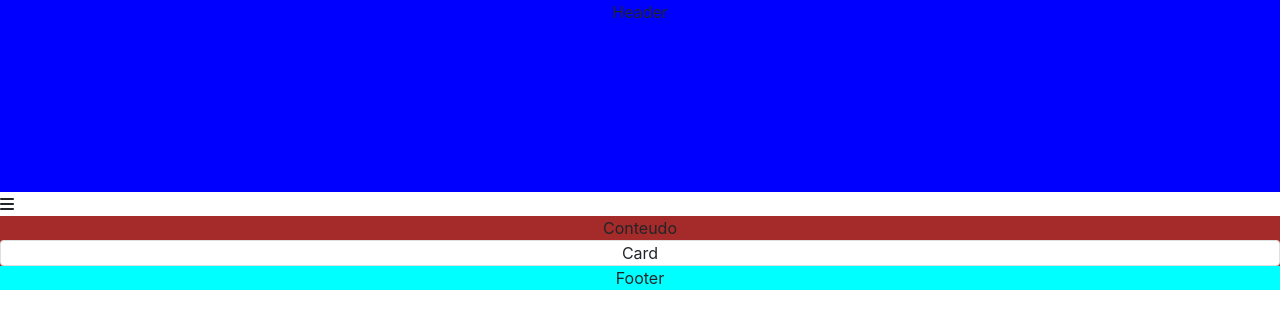
After one commit to DericksonLossIT/ecommerceDWS2020, a PHP site: page / in a window 1280 px wide. The commit adds this page. Shown: the top 329 px of the page. Run offline with PHP 8.4, Linux system fonts and the light colour scheme; some libraries are stand-ins or nearby versions.

Commit message:
adicionando camadas no index

```diff
--- /dev/null
+++ b/index.php
@@ -0,0 +1,25 @@
+<!DOCTYPE html>
+<html lang="en">
+<head>
+    <meta charset="UTF-8">
+    <meta name="viewport" content="width=device-width, initial-scale=1.0">
+    <title>Document</title>
+    <link rel="stylesheet" href="style.css">
+    <link rel="stylesheet" href="https://stackpath.bootstrapcdn.com/bootstrap/4.5.0/css/bootstrap.min.css" integrity="sha384-9aIt2nRpC12Uk9gS9baDl411NQApFmC26EwAOH8WgZl5MYYxFfc+NcPb1dKGj7Sk" crossorigin="anonymous">
+    <script src="https://kit.fontawesome.com/8cd8e75688.js" crossorigin="anonymous"></script>
+
+
+</head>
+<body>
+    <div class="header">Header</div>
+    <div class="">
+        <i class="fas fa-bars"></i>
+    </div>
+    <div class="content">Conteudo
+        <div class="card">Card</div>
+
+    </div>
+    <div class="footer">Footer</div>
+
+</body>
+</html>
--- a/style.css
+++ b/style.css
@@ -1,9 +1,27 @@
+body{
+    text-align: center;
+}
+
 .header{
     background-color: blue;
-
+    height: 12rem;
 }
 
 .footer{
     background-color: aqua;
 
 }
+
+.content{
+    background-color: brown;
+}
+
+.card{
+    background-color: black;
+}
+
+@media screen{
+    .header, .footer, .navbar, .content, .card{
+        text-align: center;
+    }
+}
```
